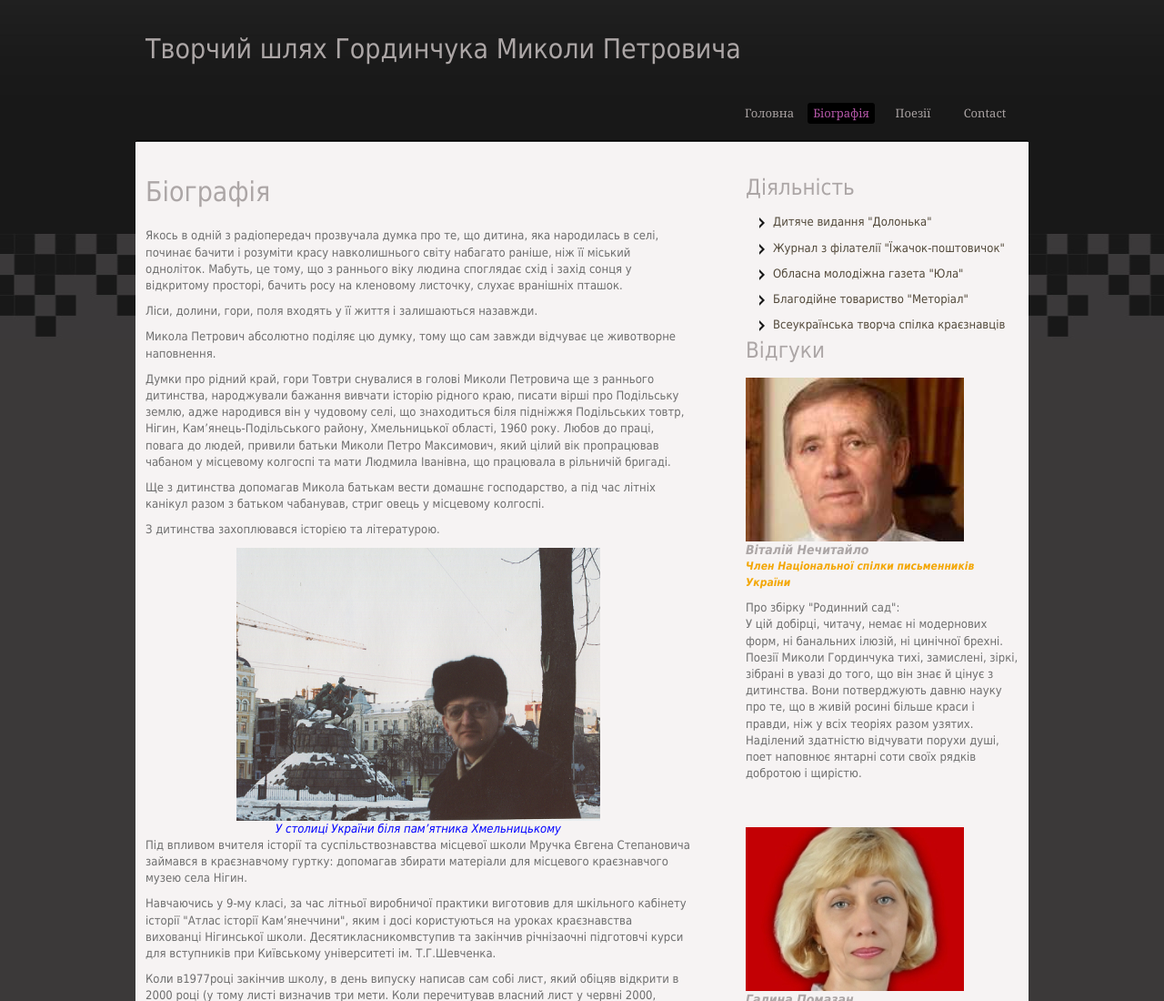
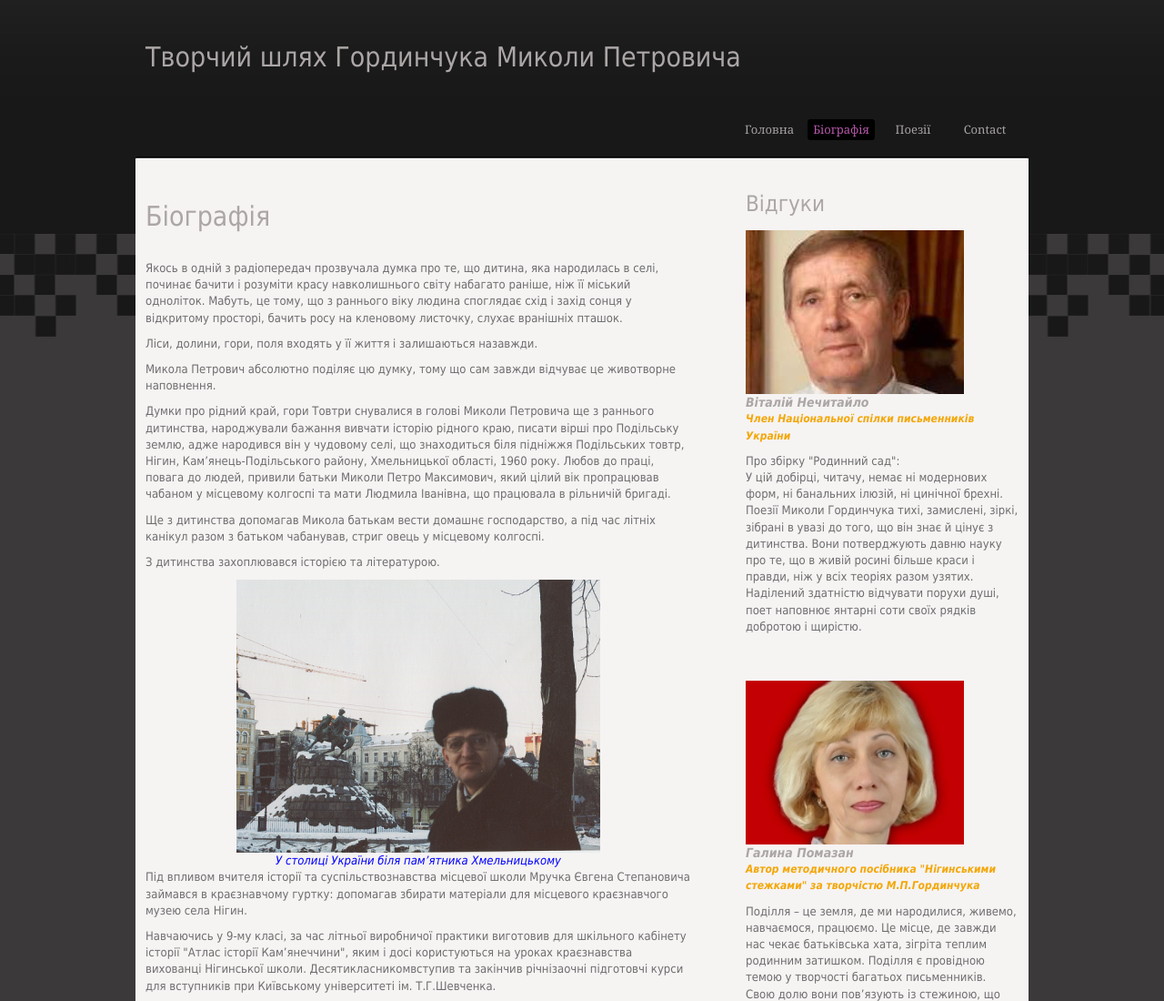
Before and after one commit to InnaShlapakova/nigyn-site, a plain HTML site: page biography.html in a window 1280 px wide. Shown: the top 1100 px of the page at 91% size. Drawn offline with Linux system fonts and the light colour scheme.

Commit message:
fix styles

```diff
--- a/biography.html
+++ b/biography.html
@@ -180,15 +180,6 @@ http://www.templatemo.com/preview/templatemo_358_carousel
 
         </div>
         <div id="sidebar">
-            <h3>Діяльність</h3>
-            <ul class="templatemo_list">
-                <li><a href="#">Дитяче видання "Долонька"</a></li>
-                <li><a href="#">Журнал з філателії "Їжачок-поштовичок"</a></li>
-                <li><a href="#">Обласна молодіжна газета "Юла"</a></li>
-                <li><a href="#">Благодійне товариство "Меторіал"</a></li>
-                <li><a href="#">Всеукраїнська творча спілка краєзнавців</a></li>
-            </ul>
-
 
             <div class="about_box">
                 <h3>Відгуки</h3>
--- a/css/templatemo_style.css
+++ b/css/templatemo_style.css
@@ -92,7 +92,8 @@ h1 {
 h2 {
     font-size: 30px;
     margin: 0 0 25px;
-    padding: 5px 0
+    padding: 5px 0;
+    line-height: 1.2;
 }
 
 h3 {
```
